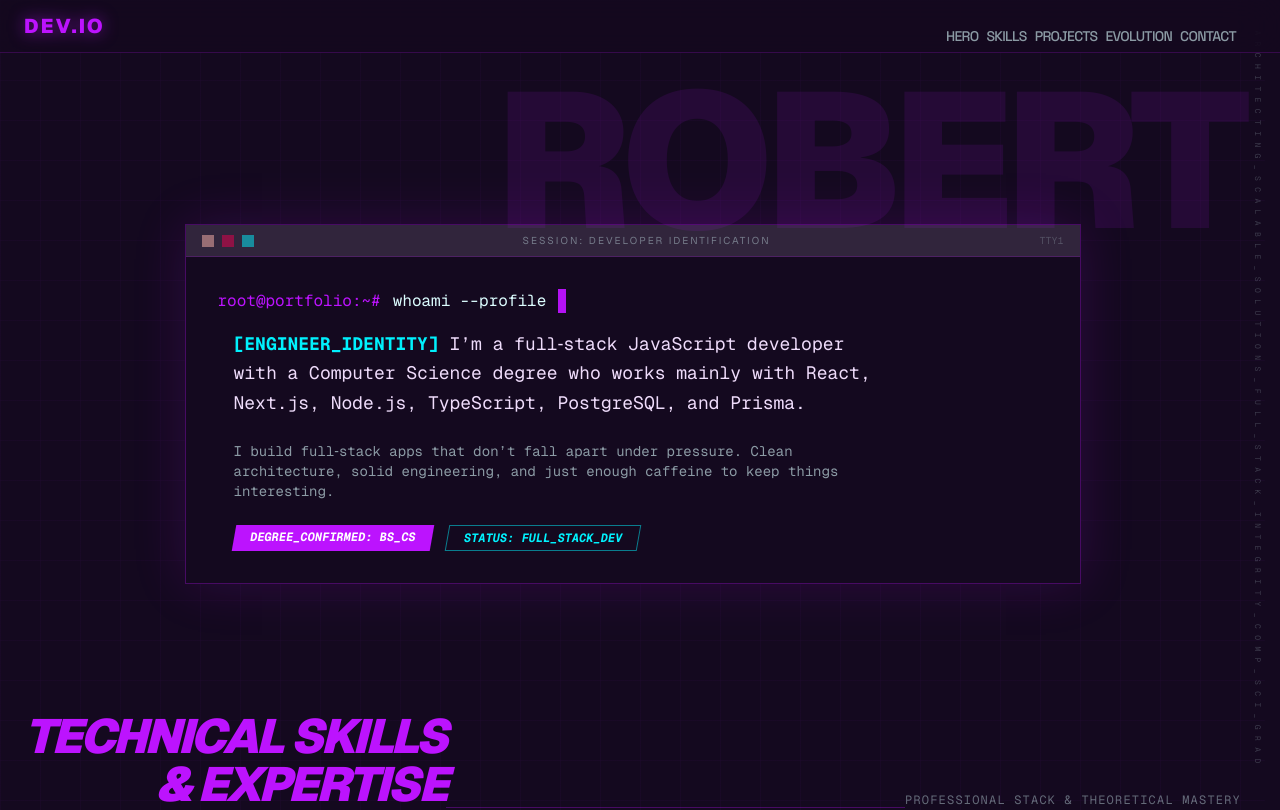
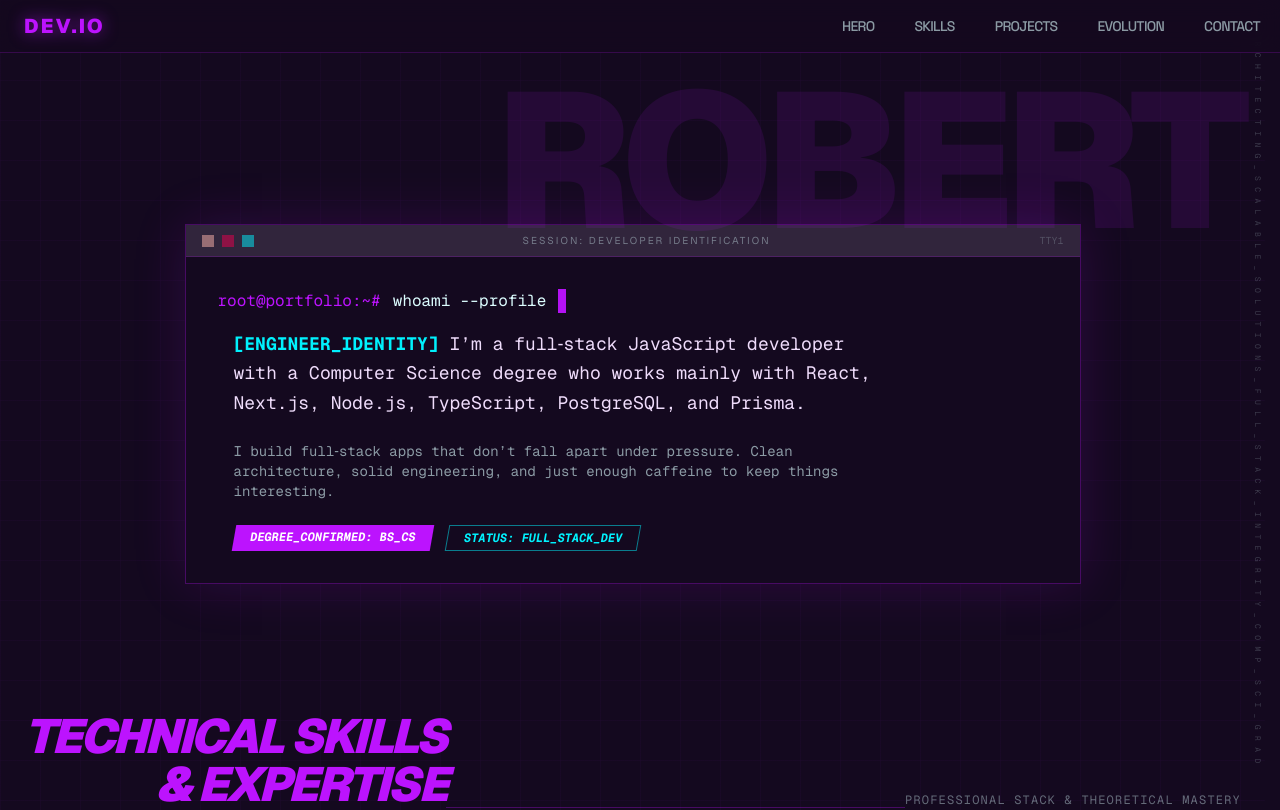
Before and after one commit to blitheryjibits/portfolio, a Next.js app: page / in a window 1280 px wide. Shown: the top 810 px of the page. Built offline with nearby package versions, Linux system fonts and the light colour scheme.

Commit message:
UI: removed red text from the right side of navbar and replaced them with 'jump links' that navigate through the page

```diff
--- a/components/ui/Nav.tsx
+++ b/components/ui/Nav.tsx
@@ -3,13 +3,13 @@ import { TextAlignJustify, X } from "lucide-react";
 
 export function Nav() {
   return (
-    <header className="fixed top-0 left-0 w-full z-50 flex justify-between items-center px-6 py-3 bg-[#14091f]/80 backdrop-blur-xl border-b border-[#bc13fe]/20">
+    <header className="fixed top-0 left-0 w-full z-50 flex justify-between items-center px-6 py-3 bg-[#14091f]/80 backdrop-blur-md border-b border-[#bc13fe]/20">
       <div className="text-xl font-black tracking-widest text-[#bc13fe] drop-shadow-[0_0_8px_rgba(188,19,254,0.6)] font-headline uppercase">
         DEV.IO
       </div>
 
-      <nav className="relative w-full">
-        <div className="h-100% bg-transparent flex-1">
+      <nav className=" w-full">
+        <div className="h-100% flex-1">
           <input
             title="sidebar-active"
             type="checkbox"
@@ -28,13 +28,13 @@ export function Nav() {
 
           {/* menu list */}
           <ul
-            className={`absolute top-0 -right-full w-1/2 md:w-full h-fit
+            className={`absolute top-0 -right-full w-1/3 md:w-full h-fit
               flex flex-col gap-4
-              bg-background/60 backdrop-blur-xs
+              bg-background/80 backdrop-blur-sm
               peer-checked:right-0
               transtition-all duration-300
-              md:max-w-fit md:flex md:flex-row md:right-0 md:h-full
-              md:gap-0 md:pt-0 md:pr-4 md:text-sm md:bg-transparent md:backdrop-blur-none
+              md:max-w-fit md:flex md:flex-row md:right-0 md:top-4 md:h-full
+              md:gap-8 md:pt-0 md:pr-4 md:text-sm md:bg-transparent md:backdrop-blur-none
 
               `}
           >
```
